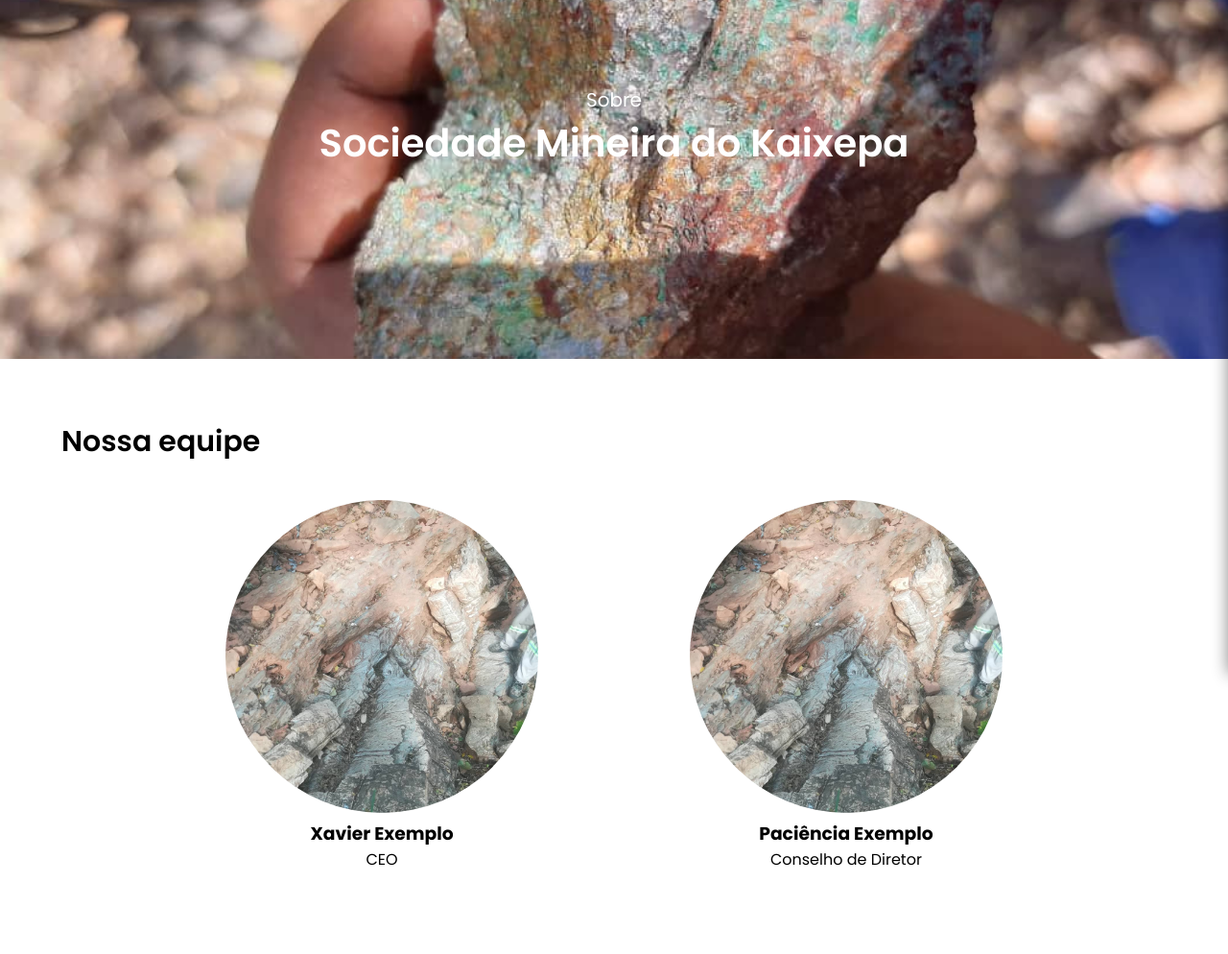
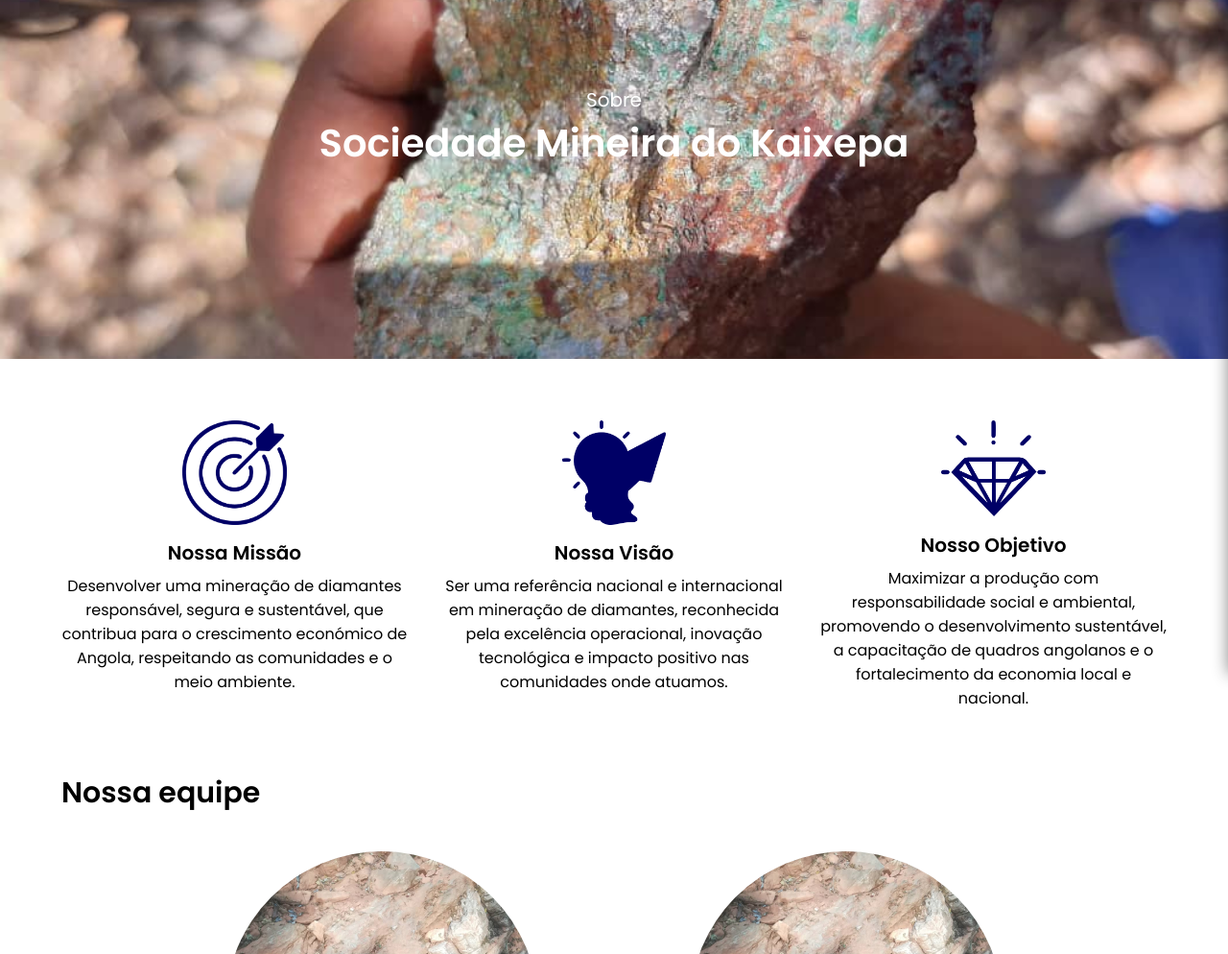
Before and after one commit to Paciencia163/Sociedade-Mineira-Kaixepa, a plain HTML site: page about.html in a window 1280 px wide. Shown: the part 106-1100 px from the top of the page at 96% size. Drawn offline with Linux system fonts and the light colour scheme; files whose address does not match are found by name.

Commit message:
Update about.html

```diff
--- a/about.html
+++ b/about.html
@@ -69,6 +69,39 @@
         <div class="overall_container overall_about">
         </div>
     </section>
+
+<section id="mission_vision_value">
+    <div class="overall_container mvv_container">
+        <div class="mission_vision_value_grid">
+
+            <div class="our_mvv" data-aos="fade-up" data-aos-duration="2000">
+                <img class="mvv_img" src="./assets/images/mission.png" alt="Missão" data-aos="fade-right" data-aos-duration="1500">
+                <p class="mvv_head" data-aos="fade-right" data-aos-duration="2000">Nossa Missão</p>
+                <p class="mvv_description" data-aos="slide-up" data-aos-duration="2500">
+                    Desenvolver uma mineração de diamantes responsável, segura e sustentável, que contribua para o crescimento económico de Angola, respeitando as comunidades e o meio ambiente.
+                </p>
+            </div>
+
+            <div class="our_mvv" data-aos="fade-up" data-aos-duration="2500">
+                <img class="mvv_img" src="./assets/images/vision.png" alt="Visão" data-aos="fade-right" data-aos-duration="1500">
+                <p class="mvv_head" data-aos="fade-right" data-aos-duration="2000">Nossa Visão</p>
+                <p class="mvv_description" data-aos="slide-up" data-aos-duration="2500">
+                    Ser uma referência nacional e internacional em mineração de diamantes, reconhecida pela excelência operacional, inovação tecnológica e impacto positivo nas comunidades onde atuamos.
+                </p>
+            </div>
+
+            <div class="our_mvv value" data-aos="fade-up" data-aos-duration="3000">
+                <img class="mvv_img" src="./assets/images/value.png" alt="Objetivo" data-aos="fade-right" data-aos-duration="1500">
+                <p class="mvv_head" data-aos="fade-right" data-aos-duration="2000">Nosso Objetivo</p>
+                <p class="mvv_description" data-aos="slide-up" data-aos-duration="2500">
+                    Maximizar a produção com responsabilidade social e ambiental, promovendo o desenvolvimento sustentável, a capacitação de quadros angolanos e o fortalecimento da economia local e nacional.
+                </p>
+            </div>
+
+        </div>
+    </div>
+</section>
+
 
     <!-- Company Profile -->
     <!-- <section id="mission_vision_value">
```
